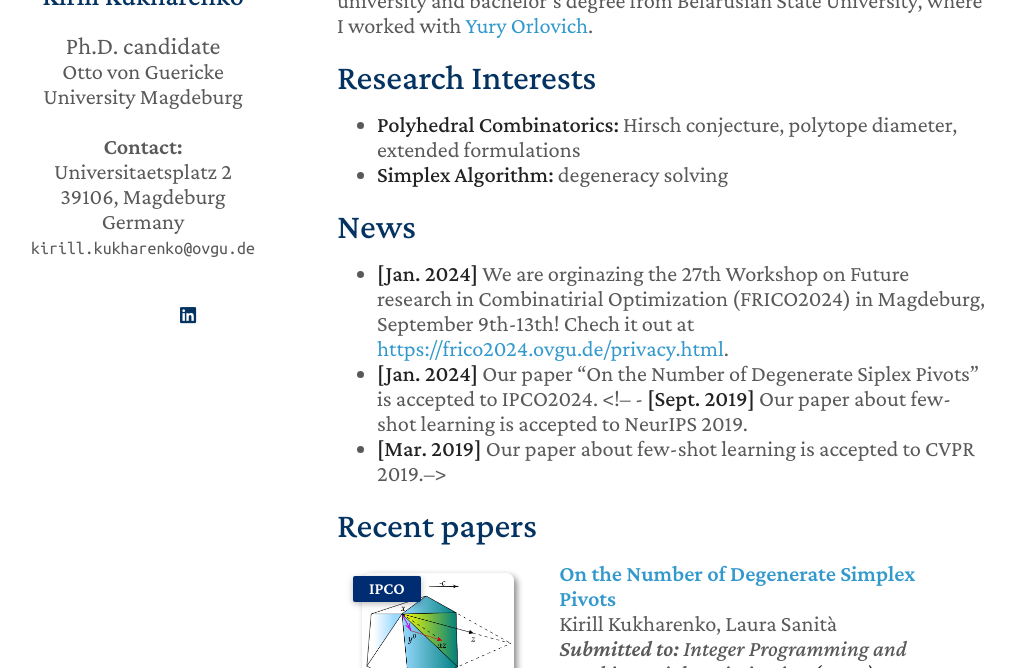
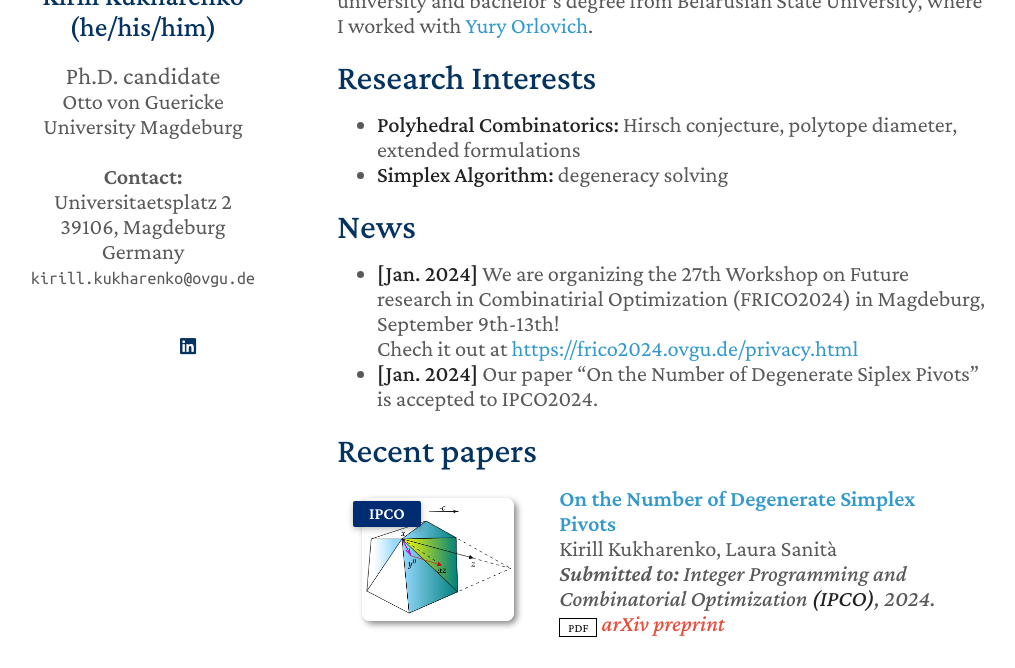
Before and after one commit to kirill-kukharenko/kirill-kukharenko.github.io, a Jekyll site: the page built from index.md, in a window 1280 px wide and 900 px high, cut to the strip 232-900 px from the top of the window. Shown: the whole strip, without its empty margins (133-1148 px from the left). Built offline with Jekyll 4.4.1, drawn with Linux system fonts in a browser that asks for light colours; nearby versions of some CDN libraries; a style sheet for code colours, icons or effects is not loaded; our own code applies the rules of GitHub Pages for plain Markdown files.

Commit message:
pronouns, news correct

```diff
--- a/_layouts/homepage.html
+++ b/_layouts/homepage.html
@@ -43,7 +43,7 @@
         <a class="image avatar"><img src="{{ site.avatar }}" alt="avatar" /></a>
         {% endif %}
 
-        <h1>{{ site.title <br> (he/his/him)}}</h1>
+        <h1>{{ site.title}} <br> (he/his/him) </h1>
 
         {% if site.position %}
         <position style="font-size:1.1em;">{{ site.position }}</position>
--- a/index.md
+++ b/index.md
@@ -17,10 +17,8 @@ Pleased to meet you!  <br> I am a Ph.D. candidate in the group of <a href='https
 ## News
 
 
-- **[Jan. 2024]** We are orginazing the 27th Workshop on Future research in Combinatirial Optimization (FRICO2024) in Magdeburg, September 9th-13th! Chech it out at <a href='https://frico2024.ovgu.de/privacy.html'>https://frico2024.ovgu.de/privacy.html</a>.
+- **[Jan. 2024]** We are organizing the 27th Workshop on Future research in Combinatirial Optimization (FRICO2024) in Magdeburg, September 9th-13th!<br> Chech it out at <a href='https://frico2024.ovgu.de/privacy.html'>https://frico2024.ovgu.de/privacy.html</a>
 - **[Jan. 2024]** Our paper "On the Number of Degenerate Siplex Pivots" is accepted to IPCO2024.
-<!-- - **[Sept. 2019]** Our paper about few-shot learning is accepted to NeurIPS 2019.
-- **[Mar. 2019]** Our paper about few-shot learning is accepted to CVPR 2019.-->
 
 {% include_relative _includes/publications.md %}
 
```
